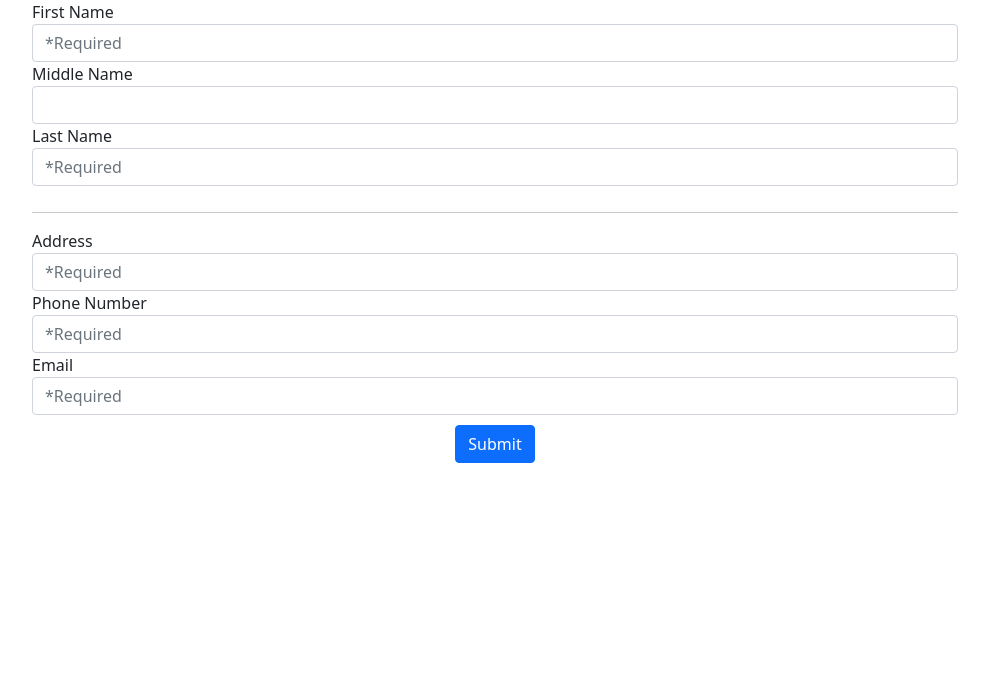
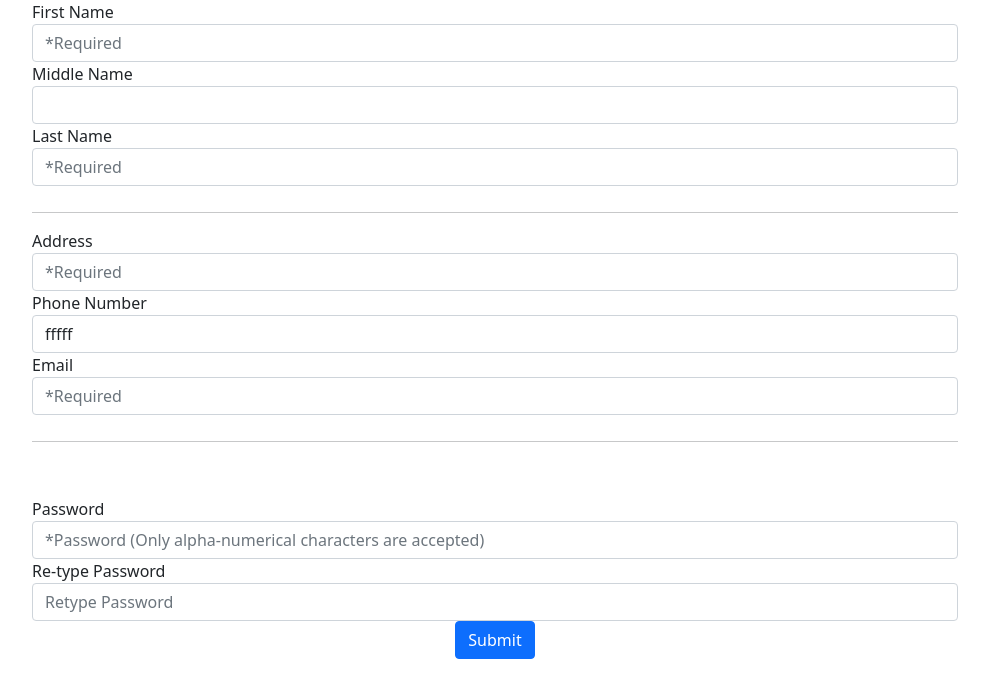
Before and after one commit to ShotaroBaba/time_sheet, a PHP site: page /employee/employee_account_registration.php in a window 1280 px wide. Shown: the top 698 px of the page, without its empty margins (145-1134 px from the left). Run offline with PHP 8.4, Linux system fonts and the light colour scheme.

Commit message:
Added user input confirmation webpage.

```diff
--- /dev/null
+++ b/todolist.txt
@@ -0,0 +1,4 @@
+# TODO:
+
+# Make backup script
+# Make
--- a/www/employee/employee_account_registration.php
+++ b/www/employee/employee_account_registration.php
@@ -7,7 +7,7 @@
 
 <div class="container align-items-center">
 
-  <form id ="userInputMain" class="d-flex row justify-content-center">
+  <form id ="userInputMain" method="POST" onsubmit="return registerUser()" action="/employee/employee_account_registration_summary.php" class="d-flex row justify-content-center">
     <div class="form-group  col-sm-10">
       <label for="employeeFirstName">First Name</label>
       <input type="text" id="employeeFirstName" name="employeeFirstName" class="form-control" placeholder="*Required">
@@ -30,15 +30,29 @@
     </div>
     <div class="form-group  col-sm-10">
       <label for="employeePhoneNumber">Phone Number</label>
-      <input type="text" id="employeePhoneNumber" name="employeePhoneNumber" class="form-control" placeholder="*Required">
+      <input type="text" id="employeePhoneNumber" name="employeePhoneNumber" class="form-control" value="fffff" placeholder="*Required">
     </div>
     <div class="form-group  col-sm-10">
       <label for="employeeEmail">Email</label>
       <input type="text" id="employeeEmail" name="employeeEmail" class="form-control" placeholder="*Required">
     </div>
     <br><br><br>
+    <div class="col-sm-10">
+      <hr/>
+    </div>
+    <br><br><br>
+
+    <div class="form-group  col-sm-10">
+      <label for="employeePassword">Password</label>
+      <input type="password" id="employeePassword" name="employeePassword" class="form-control" placeholder="*Password (Only alpha-numerical characters are accepted)">
+    </div>
+    <div class="form-group  col-sm-10">
+      <label for="employeePasswordRetype">Re-type Password</label>
+      <input type="password" id="employeePasswordRetype" name="employeePasswordRetype" class="form-control" placeholder="Retype Password">
+    </div>
+
     <div  class="d-flex justify-content-center">
-      <button type="button" onclick="registerUser()" class="btn btn-primary">Submit</button>
+      <button class="btn btn-primary">Submit</button>
     </div>
     <div  class="d-flex justify-content-center">
       <span id="errorMessage" class='error-message'></span>
--- /dev/null
+++ b/www/plugin/strip_malicious_character.php
@@ -0,0 +1,5 @@
+<?php
+function stripMaliciousChar ($str) {
+    return htmlspecialchars(strip_tags($str));
+}
+?>
--- a/www/script/register.js
+++ b/www/script/register.js
@@ -1,12 +1,11 @@
 // Check user's input & send it to a php file dealing with them
-
-
-// Check the account registration.
+// Check the info of account registration.
 
 function registerUser() {
 
     htmlStr="";
 
+    // ********* Validate user's info ********
     if (!$("#employeeFirstName").val()) {
        htmlStr+="Please input your first name.<br>"
     }
@@ -14,7 +13,6 @@ function registerUser() {
     if(!$("#employeeLastName").val()){
         htmlStr+="Please input your last name.<br>"
     }
-
 
 
     if(!$("#employeeAddress").val()){
@@ -29,26 +27,26 @@ function registerUser() {
         htmlStr+="Please input your email address.<br>"
     }
 
+    if(!$("#employeePassword").val()){
+        htmlStr+="Please input your password.<br>"
+    }
+
+    if($("#employeePassword").val() && !$("#employeePasswordRetype").val()){
+        htmlStr+="Please re-type the same password for confirmation.<br>"
+    }
+
+    if($("#employeePassword").val() !== $("#employeePasswordRetype").val()){
+        htmlStr+="Password does not match"
+    }
+    // ********* User's validation end. ********
 
 
     if(!htmlStr){
-        userInputData=$("#userInputMain").serialize();
-        console.log(userInputData);
-        $.ajax({
-            type: 'POST',
-            data: userInputData,
-            success: function(data) {
-                window.location.href = "/employee/employee_account_registration_summary.php";
-            }
-        })
-        return false;
+       return true;
     }
     else {
         $('#errorMessage').html(htmlStr);
+        return false;
     }
 
-
-
-
-    // )
 }
```
Also changed, not shown: www/employee/employee_account_registration_summary.php (+36 -6 lines), 1 other file.
